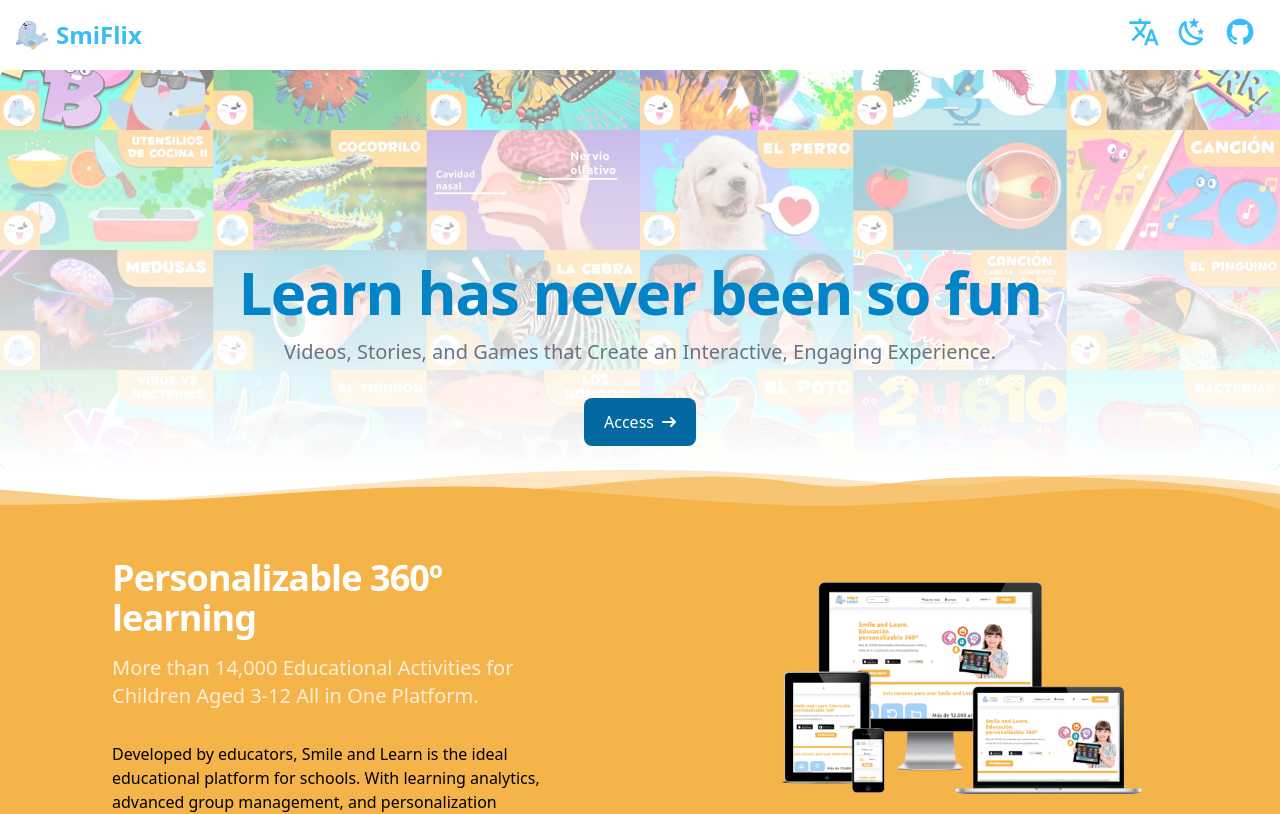
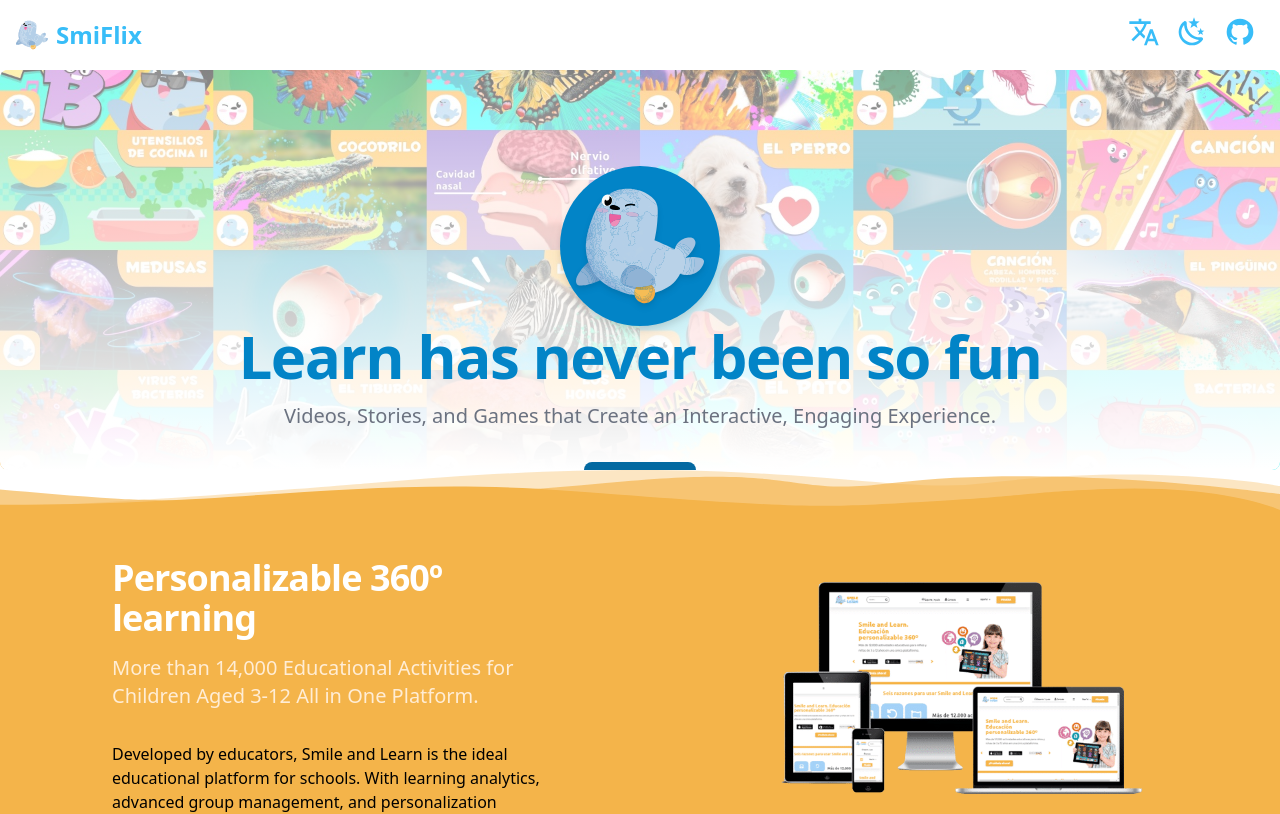
Before and after one commit to paveldelpozo/smiflix-front, a Nuxt app: page / in a window 1280 px wide. Shown: the top 814 px of the page. Built offline with nearby package versions, Linux system fonts and the light colour scheme.

Commit message:
fix: some minor graphical issues

```diff
--- a/pages/index.vue
+++ b/pages/index.vue
@@ -18,8 +18,9 @@ useHead({
                 <div class="absolute w-full aspect-square md:aspect-video bg-center bg-no-repeat bg-cover rotated" style="background-image: url(/images/thumbnails.jpg)"></div>
                 <div class="absolute w-full h-full bg-gradient-to-t from-white/100 to-white/50 dark:from-sky-950/100 dark:to-sky-950/50"></div>
             </div>
-            <div class="absolute left-0 right-0 h-full z-2 py-8 px-4 mx-auto max-w-screen-xl text-center lg:py-48">
-                <h1 class="mb-4 text-4xl font-extrabold tracking-tight leading-none text-gray-900 md:text-5xl lg:text-6xl text-sky-600 dark:text-white">{{ $t('pages.home.learnHasNeverBeenSoFun') }}</h1>
+            <div class="absolute left-0 right-0 h-full z-2 py-8 px-4 mx-auto max-w-screen-xl text-center lg:py-24">
+                <div class="drop-shadow-lg mx-auto w-40 bg-sky-600 rounded-full p-4"><img src="/images/smiflix-logo.svg" class="h-32 drop-shadow-md" alt="SmiFlix Logo" /></div>
+                <h1 class="mb-4 text-4xl font-extrabold tracking-tight leading-none md:text-5xl lg:text-6xl text-sky-600 dark:text-white">{{ $t('pages.home.learnHasNeverBeenSoFun') }}</h1>
                 <p class="mb-8 text-lg font-normal text-gray-500 lg:text-xl sm:px-16 lg:px-48 dark:text-sky-200">{{ $t('pages.home.videosStoriesAndGames') }}</p>
                 <div class="flex flex-col space-y-4 sm:flex-row sm:justify-center sm:space-y-0">
                     <nuxt-link :to="getCurrentAccount() ? '/categories/' : '/select-account/'" class="inline-flex justify-center items-center py-3 px-5 text-base font-medium text-center text-white rounded-lg bg-sky-700 hover:bg-sky-800 focus:ring-4 focus:ring-sky-300 dark:focus:ring-sky-900">
--- a/pages/select-account.vue
+++ b/pages/select-account.vue
@@ -64,12 +64,12 @@ useHead({
                     @click="selectAccount(account)"
                     class="flex flex-col justify-center items-center group cursor-pointer"
                 >
-                    <img :src="account.avatar" :alt="`Avatar ${a + 1}`" class="rounded-lg mb-2">
+                    <img :src="account.avatar" :alt="`Avatar ${a + 1}`" class="rounded-lg max-h-[256px] mb-2">
                     <span class="text-lg md:text-xl lg:text-2xl font-extrabold text-center text-orange-400">{{ account.name }}</span>
                 </button>
 
                 <button v-if="accounts.length < 4" @click="createAccount" class="flex flex-col justify-center items-center group cursor-pointer">
-                    <svg class="aspect-square fill-orange-400 group-hover:fill-orange-300" aria-hidden="true" xmlns="http://www.w3.org/2000/svg" viewBox="0 0 24 24">
+                    <svg class="aspect-square fill-orange-400 group-hover:fill-orange-300 max-h-[256px] mb-2" aria-hidden="true" xmlns="http://www.w3.org/2000/svg" viewBox="0 0 24 24">
                         <path d="M17,13H13V17H11V13H7V11H11V7H13V11H17M12,2A10,10 0 0,0 2,12A10,10 0 0,0 12,22A10,10 0 0,0 22,12A10,10 0 0,0 12,2Z" />
                     </svg>
                     <span class="text-lg md:text-xl lg:text-2xl font-extrabold text-center text-orange-400">{{ $t('pages.selectAccount.addAccount') }}</span>
```
